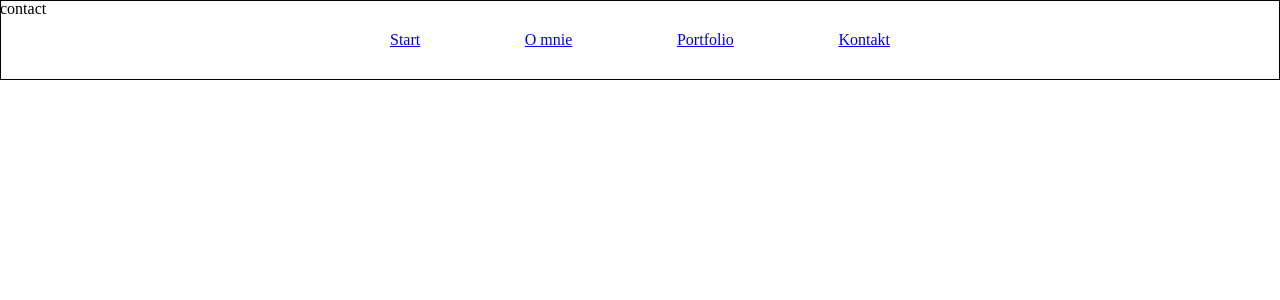
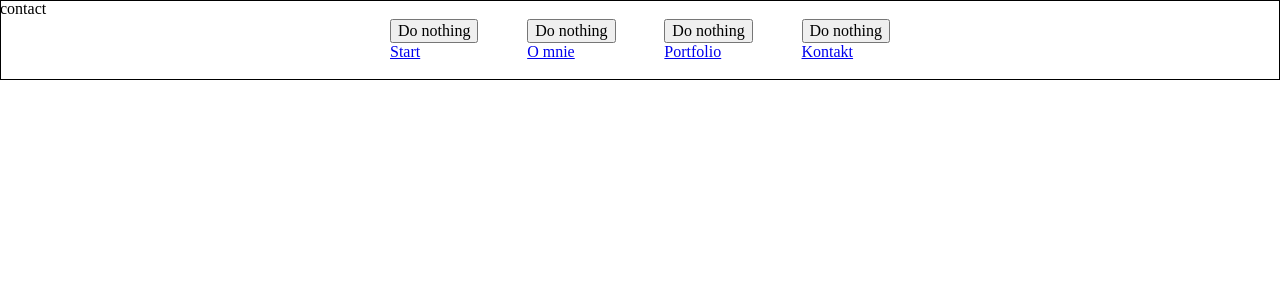
Before and after one commit to kacperkoza34/git-traning, a React (Create React App) app: page /contact in a window 1280 px wide. Shown: the top 300 px of the page. Built offline with nearby package versions, Linux system fonts and the light colour scheme.

Commit message:
Add useless button

```diff
--- a/src/components/features/Nav/Nav.js
+++ b/src/components/features/Nav/Nav.js
@@ -8,9 +8,12 @@ function Nav() {
     <div className={styles.nav}>
       <ul> {
         navConfig.map( ({title, link}) =>(
-          <li>
-            <NavLink to={link} key={link}>{title}</NavLink>
-          </li>
+          <div>
+            <button>Do nothing</button>
+            <li>
+              <NavLink to={link} key={link}>{title}</NavLink>
+            </li>
+          </div>
       )
       )
       }
```
